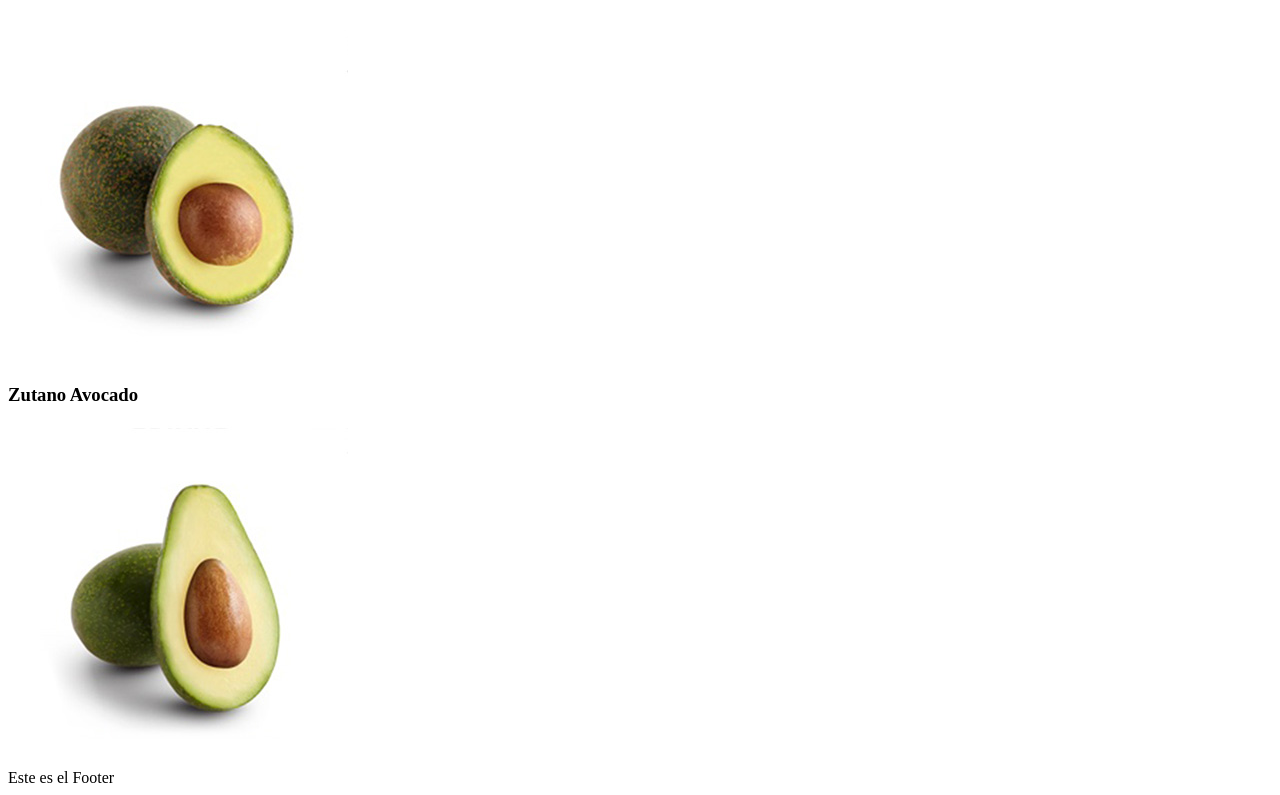
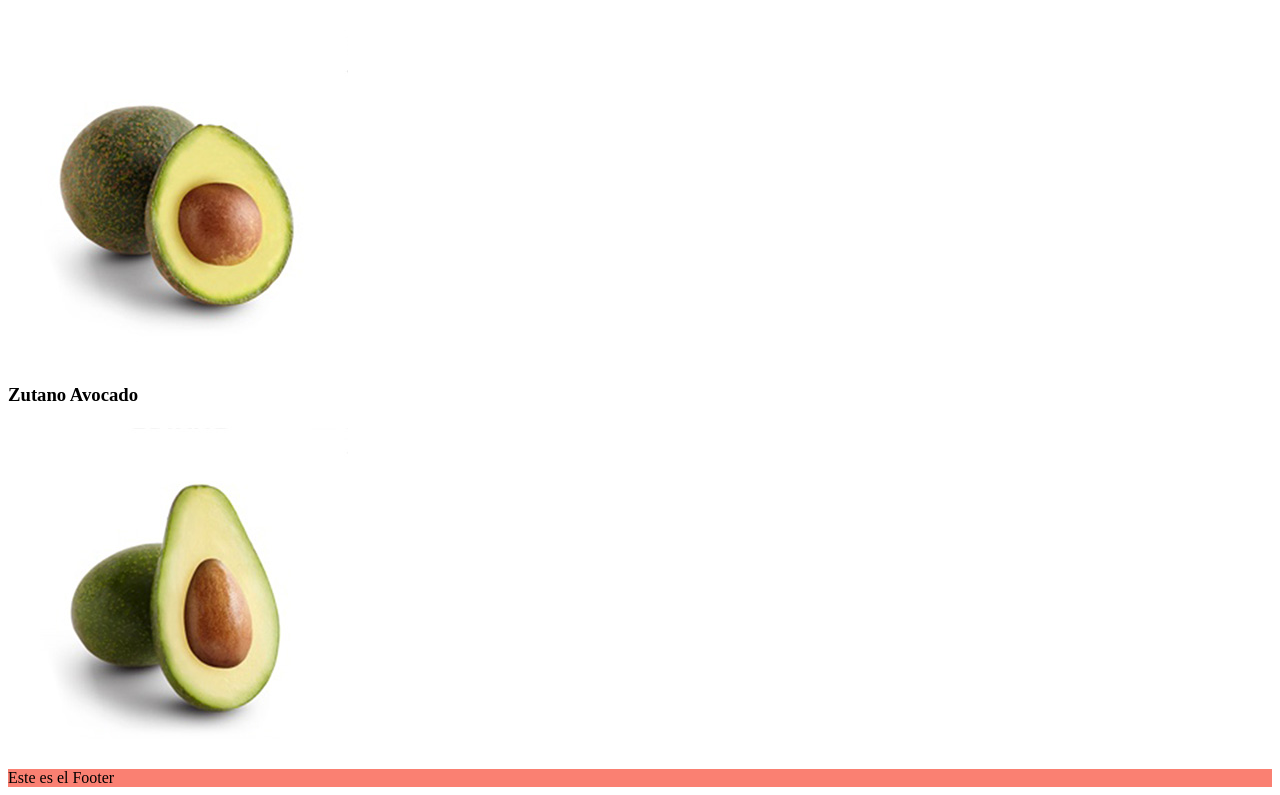
Before and after one commit to Rmoreno3/Avocados, a Next.js app: page / in a window 1280 px wide. Shown: the part 2914-3709 px from the top of the page. Built offline with nearby package versions, Linux system fonts and the light colour scheme.

Commit message:
probando los estilos en nextjs

```diff
--- a/components/Layout/Layout.js
+++ b/components/Layout/Layout.js
@@ -1,12 +1,18 @@
 import React from 'react'
 import { Navbar } from 'components/Navbar/Navbar';
+
 
 const Layout = ({ children }) => {
   return (
     <div>
       <Navbar />
       {children}
-      <footer>Este es el Footer</footer>
+      <footer className="container">Este es el Footer</footer>
+      <style jsx>{`
+        .container {
+          background-color: salmon;
+        }
+      `}</style>
     </div>
   )
 }
--- /dev/null
+++ b/components/Layout/layout.module.css
@@ -0,0 +1,3 @@
+.container {
+  background-color:salmon;
+}
```
